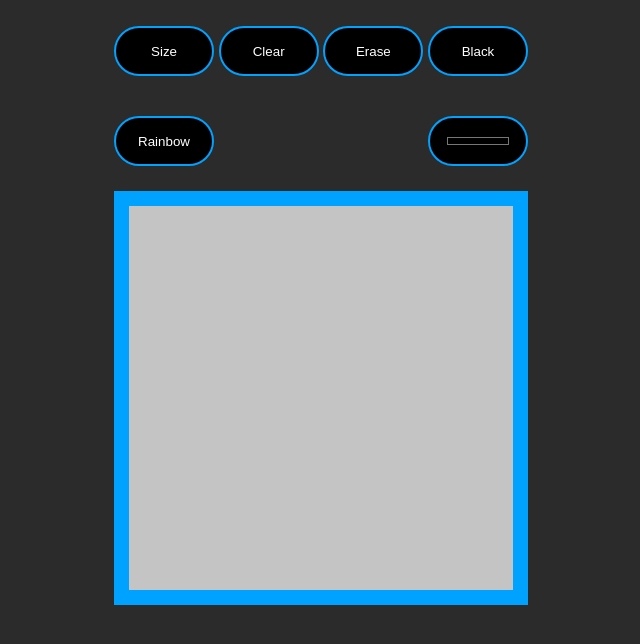
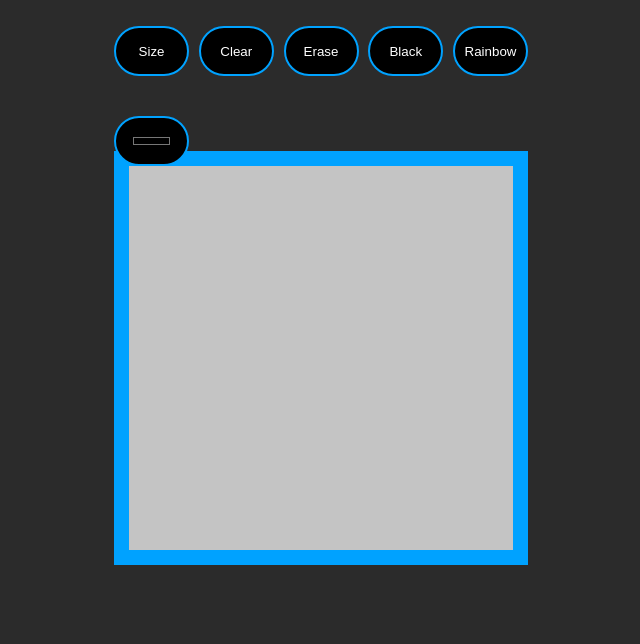
Before and after one commit to Jreayl/etch-a-sketch, a plain HTML site: page index.html in a window 1280 px wide. Shown: the part 94-738 px from the top of the page, without its empty margins (319-959 px from the left). Drawn offline with Linux system fonts and the light colour scheme.

Commit message:
Changed button sizes.

```diff
--- a/style.css
+++ b/style.css
@@ -18,7 +18,7 @@ h1 {
     border: rgb(0, 162, 255) solid 2px;
     background: black;
     padding: 15px;
-    width: 100px;
+    width: 75px;
     height: 50px;
 
 }
@@ -33,7 +33,7 @@ h1 {
 button {
     color: white;
     margin-bottom: 3em;
-    width: 100px;
+    width: 75px;
     height: 50px;
     border: rgb(0, 162, 255) solid 2px;
     border-radius: 100px 100px 100px 100px;
```
